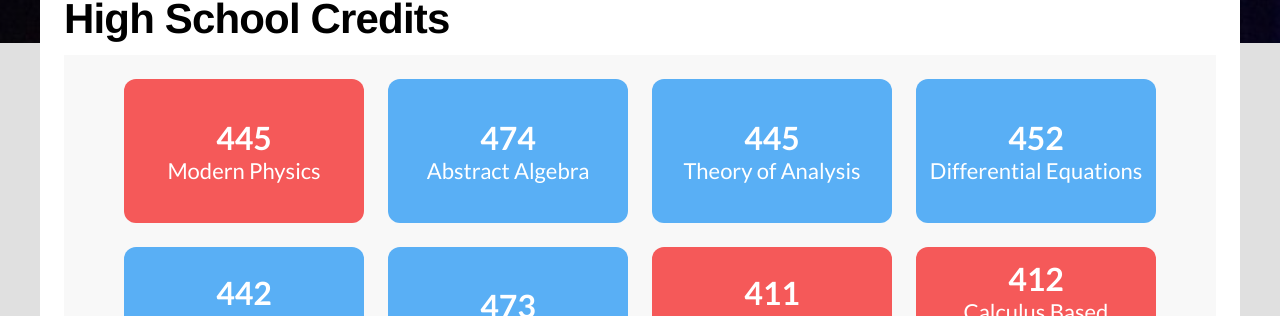
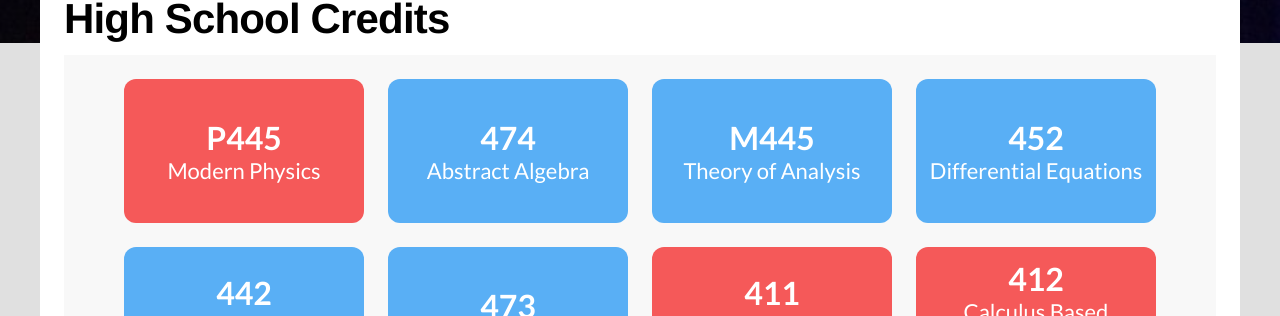
Before and after one commit to annegautham/annegautham.github.io, a Jekyll site: the page built from education.html, in a window 1280 px wide. Shown: the part 449-765 px from the top of the page. Built offline with Jekyll 4.4.1, drawn with Linux system fonts in a browser that asks for light colours; some web fonts are replaced.

Commit message:
Update classes.yml

```diff
--- a/_data/classes.yml
+++ b/_data/classes.yml
@@ -1,6 +1,6 @@
 - term: High School Credits
   classes:
-    - number: 445
+    - number: P445
       name: Modern Physics
       dept: Physics
       description: The course focuses on special relativity, nonrelativistic quantum mechanics, and elementary particle physics, emphasizing conceptual understanding and the ability to solve problems in novel situations.
@@ -10,7 +10,7 @@
       dept: Math
       description: Students learn about groups, subgroups, homomorphisms, and the structure of various groups (such as the structure theorem for finitely graded Abelian groups, the Sylow theorems, etc.). Students also investigate the basics of rings. Ring topics include ideals and homomorphisms; PIDs, UFDs, and Euclidean domains; fields and (time permitting) field extensions including applications such as constructibility. All aspects of the course are presented with full mathematical rigor, and students are expected to produce proofs of equivalent quality to mathematics majors at a university.
 
-    - number: 445
+    - number: M445
       name: Theory of Analysis
       dept: Math
       description: This course provides a theoretical look at many of the important concepts studied in the BC Calculus sequence. The emphasis in this course will be upon rigorous mathematical proof. Major ideas addressed in this course includes mathematical proof, theory of sets, sequences, topology of the real numbers, limits, continuity, and differentiation. Enrollment in this course requires a high degree of mathematical maturity along with a deep understanding of the concepts covered in the BC Calculus sequence. There will be opportunity for the class to take excursions into related theory when students in the class take the lead.
```
